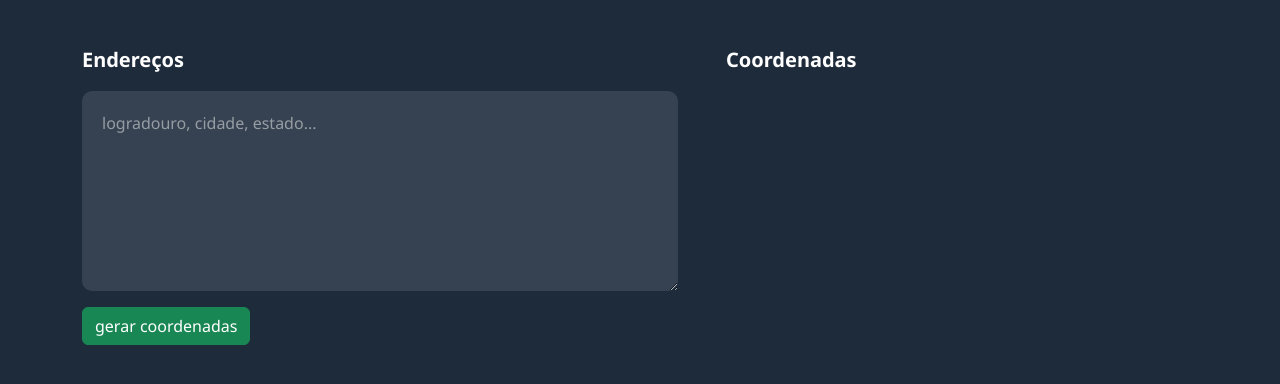
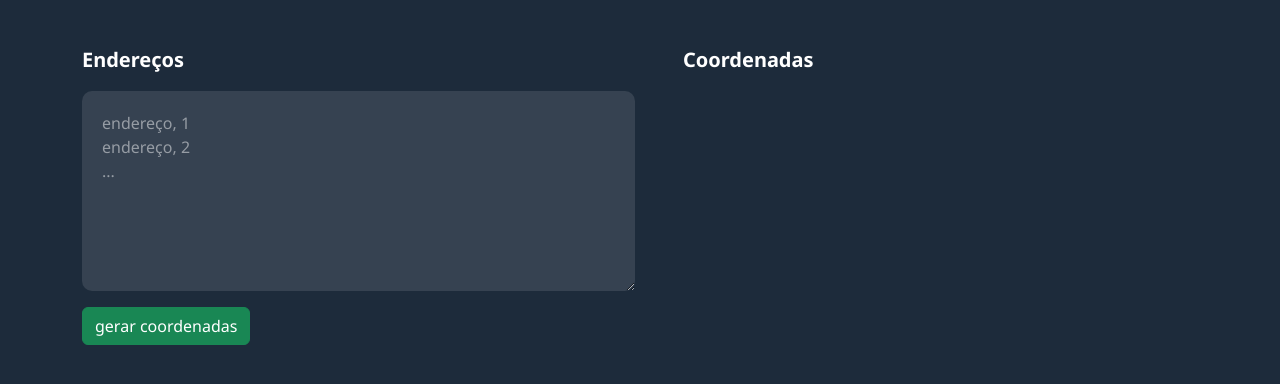
Before and after one commit to joaopmaximo/gerador-coordenadas-js, a plain HTML site: page index.html in a window 1280 px wide. Shown: the part 202-586 px from the top of the page. Drawn offline with nearby package versions, Linux system fonts and the light colour scheme.

Commit message:
style: edit placeholder

```diff
--- a/index.html
+++ b/index.html
@@ -39,7 +39,7 @@
         <div class="d-flex flex-wrap gap-5 mt-4">
             <div class="d-flex flex-column flex-fill gap-3 mt-4">
                 <span class="fs-5 fw-bold">Endereços</span>
-                <textarea name="textarea-enderecos" title="textarea-enderecos" placeholder="logradouro, cidade, estado..."
+                <textarea name="textarea-enderecos" title="textarea-enderecos" placeholder="endereço, 1&#10endereço, 2&#10..."
                     id="entrada-enderecos"></textarea>
                 <button class="align-self-start btn btn-success" type="submit" onclick="preencherCoordenadas()">gerar coordenadas</button>
             </div>
```
